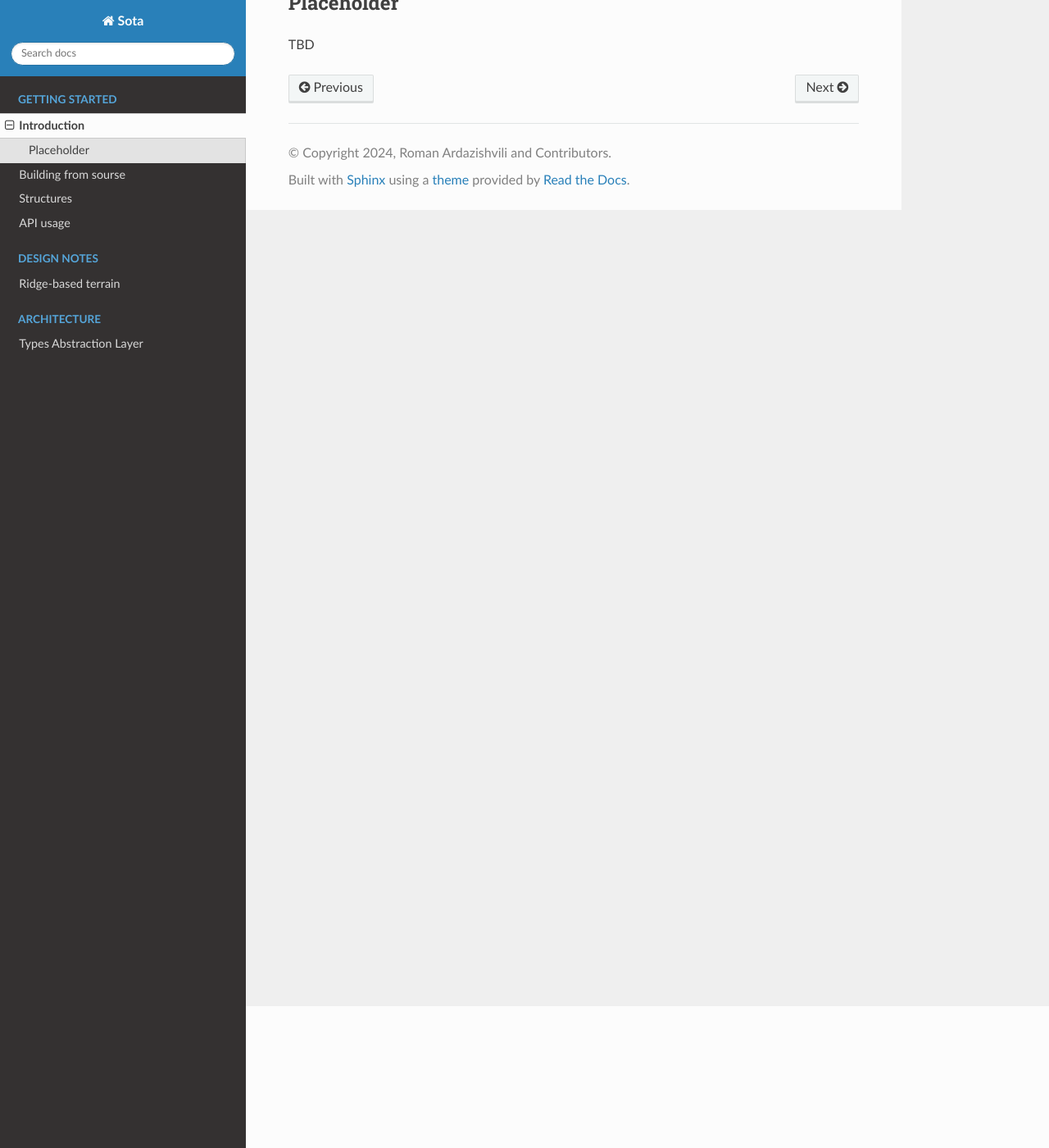
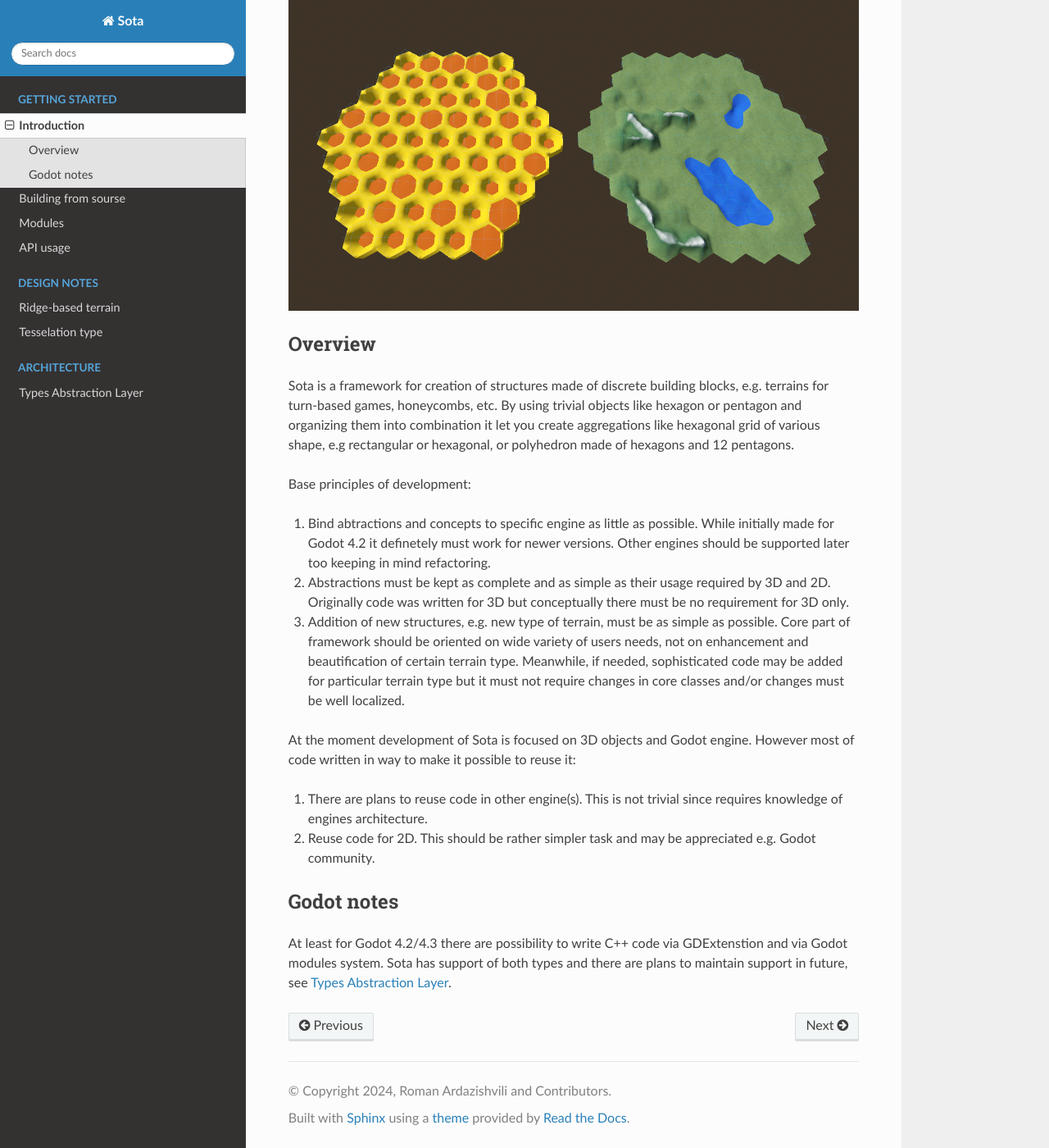
Before and after one commit to ardazishvili/Sota, a Sphinx documentation site: the page built from docs/content/getting_started/introduction.md, in a window 1280 px wide and 1400 px high, scrolled down 173 px. Shown: the whole window at 82% size. Built offline with Sphinx 7.4.7 and the Read the Docs theme 3.1.0, drawn with Linux system fonts in a browser that asks for light colours; pages that are not in the unit, such as notebooks, are missing from menus; the version number could not be read and is left out.

Commit message:
Update documentation
Add 'introduction' and 'modules'pages.
Add info about tesselation options

```diff
--- a/docs/content/getting_started/introduction.md
+++ b/docs/content/getting_started/introduction.md
@@ -1,6 +1,21 @@
 Introduction
 ============
 
-## Placeholder
+![intro](/pics/godot_asset_library/honeycomb_terrain_hex.png)
 
-TBD
+## Overview
+
+Sota is a framework for creation of structures made of discrete building blocks, e.g. terrains for turn-based games, honeycombs, etc. By using trivial objects like hexagon or pentagon and organizing them into combination it let you create aggregations like hexagonal grid of various shape, e.g rectangular or hexagonal, or polyhedron made of hexagons and 12 pentagons.
+
+Base principles of development:
+1. Bind abtractions and concepts to specific engine as little as possible. While initially made for Godot 4.2 it definetely must work for newer versions. Other engines should be supported later too keeping in mind refactoring.
+2. Abstractions must be kept as complete and as simple as their usage required by 3D and 2D. Originally code was written for 3D but conceptually there must be no requirement for 3D only.
+3. Addition of new structures, e.g. new type of terrain, must be as simple as possible. Core part of framework should be oriented on wide variety of users needs, not on enhancement and beautification of certain terrain type. Meanwhile, if needed, sophisticated code may be added for particular terrain type but it must not require changes in core classes and/or changes must be well localized.
+
+At the moment development of Sota is focused on 3D objects and Godot engine. However most of code written in way to make it possible to reuse it:
+1. There are plans to reuse code in other engine(s). This is not trivial since requires knowledge of engines architecture.
+2. Reuse code for 2D. This should be rather simpler task and may be appreciated e.g. Godot community.
+
+## Godot notes
+
+At least for Godot 4.2/4.3 there are possibility to write C++ code via GDExtenstion and via Godot modules system. Sota has support of both types and there are plans to maintain support in future, see [Types Abstraction Layer](../arch/tal.md).
```
Also changed, not shown: docs/content/design_notes/tesselation_type.md (added, +18 -0 lines), docs/content/getting_started/modules.md (added, +39 -0 lines), docs/content/getting_started/structures.md (deleted, +0 -14 lines), docs/index.rst (+6 -5 lines), docs/pics/grid_objects.png (added), docs/pics/honeycomb_object.png (added), docs/pics/mesh_objects.png (added), docs/pics/prism_polyhedron_object.png (added), docs/pics/ridge_polyhedron_object.png (added), docs/pics/terrain_object.png (added), docs/pics/tesselation/iteration1.png (added), docs/pics/tesselation/iteration2.png (added), docs/pics/tesselation/iteration3.png (added), docs/pics/tesselation/recursion1.png (added), 2 more files.
